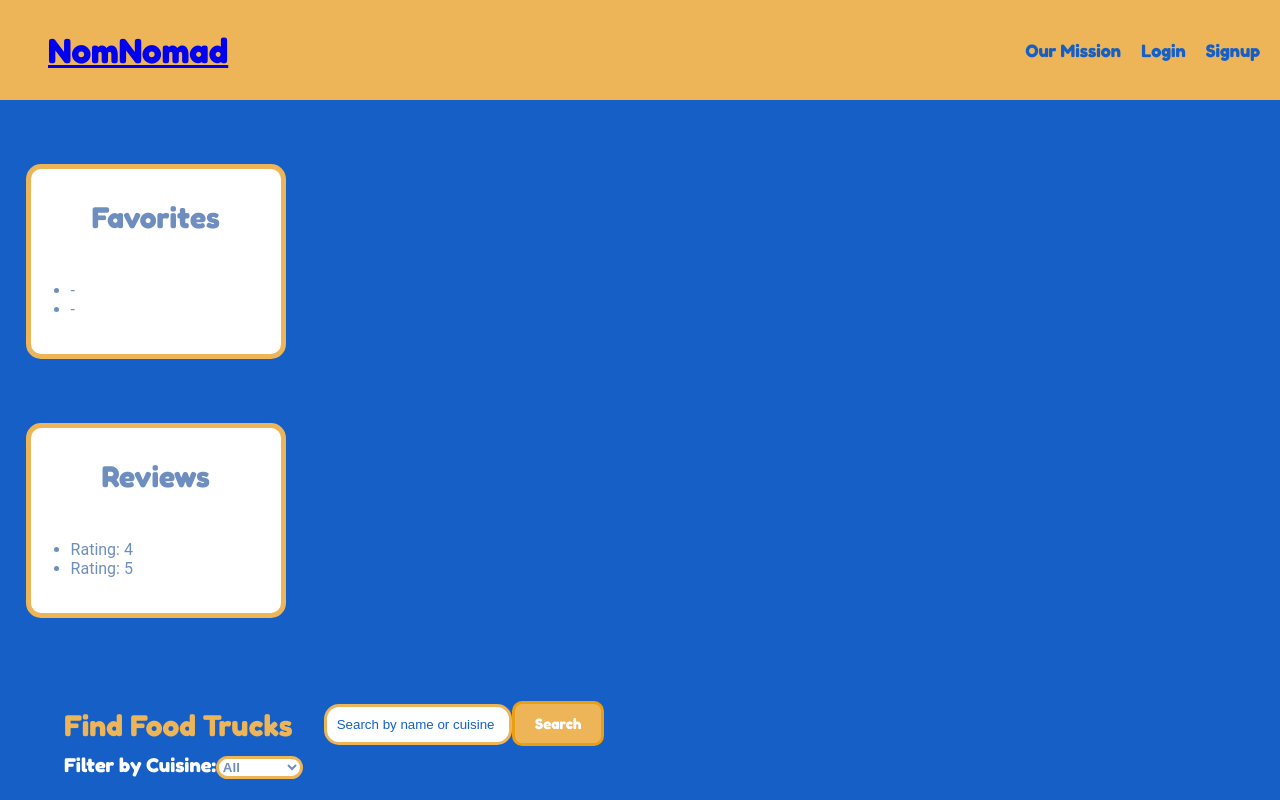
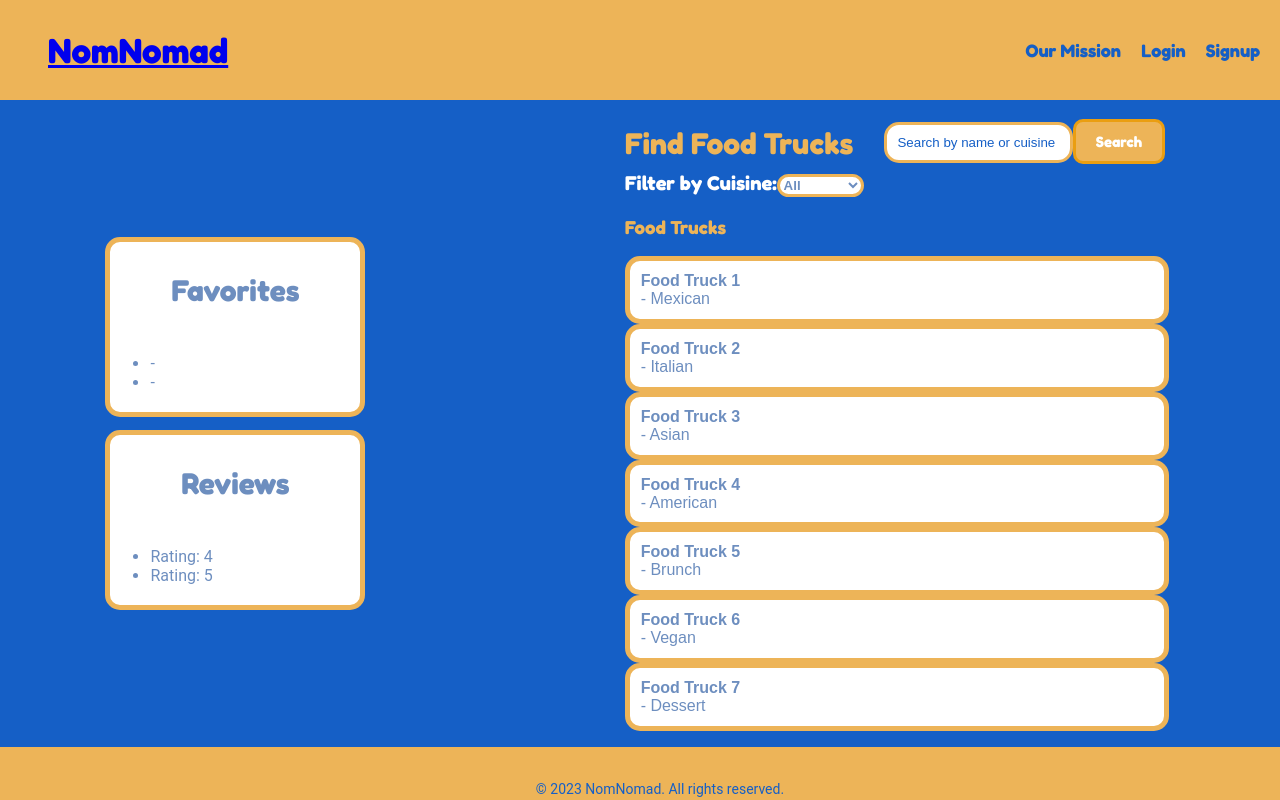
Before and after one commit to Volcomix13/03-Nom-Nomad, a React (Create React App) app in the folder client/: page /dashboard in a window 1280 px wide. Shown: the top 800 px of the page. Built offline with nearby package versions, Linux system fonts and the light colour scheme; a web font is replaced by a local one.

Commit message:
DASHBOARD IS RENDERING BABY

```diff
--- a/client/src/index.css
+++ b/client/src/index.css
@@ -338,6 +338,14 @@ input::placeholder {
 
 /* ---dashboard styling---- */
 
+.dashboard-container {
+  display: flex;
+  flex-direction: row;
+  align-items: center;
+  justify-content: space-around;
+
+}
+
 #fav-trucks,
 #review-container {
   background-color: var(--white);
--- a/client/src/pages/dashboard.js
+++ b/client/src/pages/dashboard.js
@@ -16,8 +16,8 @@ const Dashboard = () => {
         // const { favoriteFoodTrucks, recentReviews } = this.state;
 
         // return (
-        <div>
-            <div className="dashboard-container">
+        <div className="dashboard-container">
+            <div >
                 <div className="favorite-food-trucks" id="fav-trucks">
                 <h3>Favorites</h3>
                 <ul>
```
